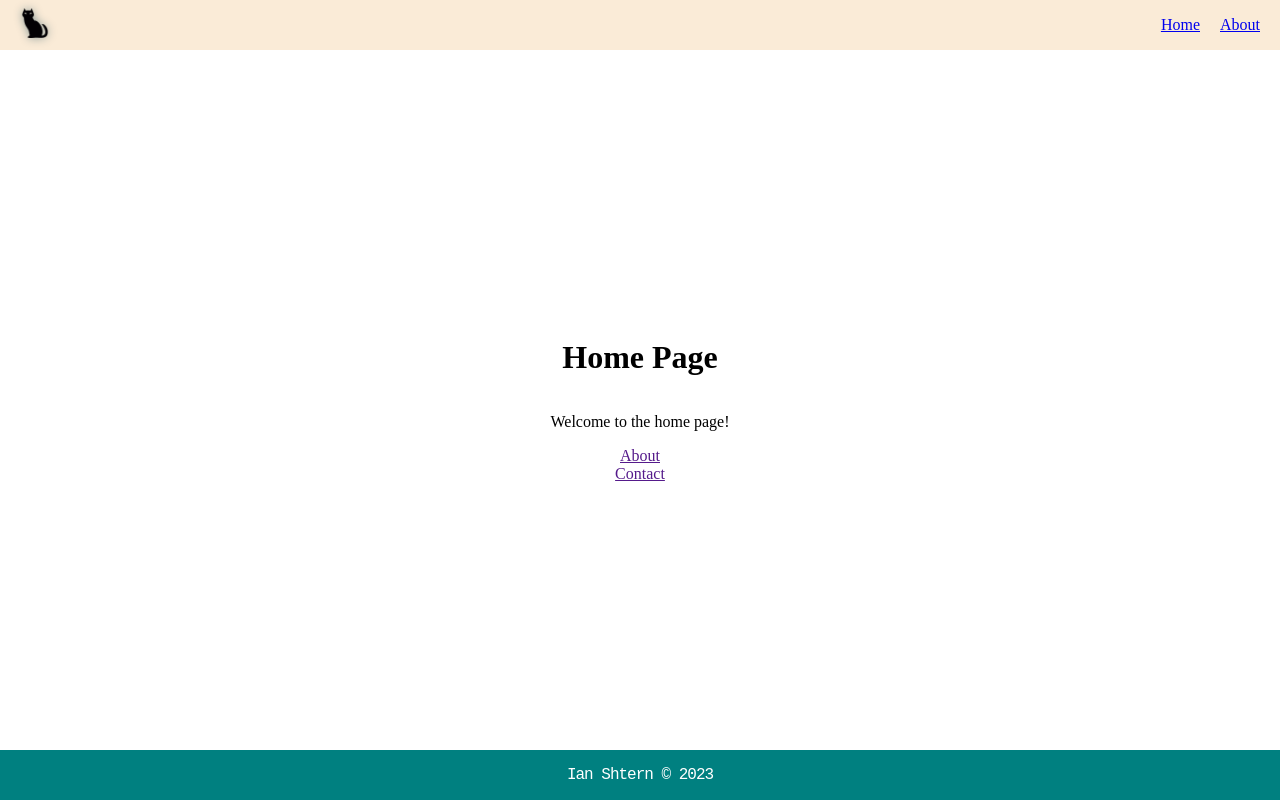
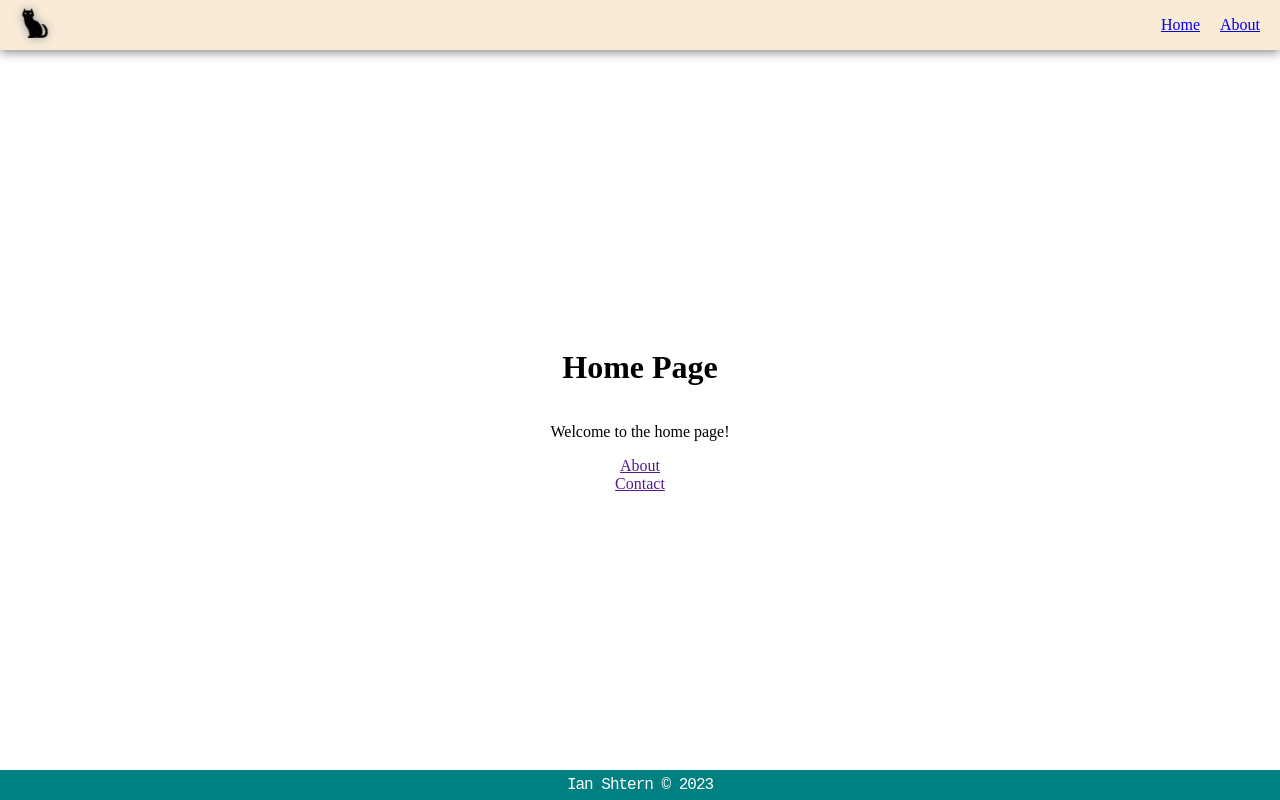
Before and after one commit to purple0CaT/d_base, a Django app: page / in a window 1280 px wide. Run offline with Django 4.2, Linux system fonts and the light colour scheme; parts of the project's set-up code (start-up, migrations or seed data) failed here and were passed over.

Commit message:
gitignore

```diff
--- a/main/templates/base.html
+++ b/main/templates/base.html
@@ -43,7 +43,7 @@
     }
     .header {
       height: 50px;
-      box-shadow: 0 5px 5px grØey;
+      box-shadow: 0 2px 10px grey;
       background-color: antiquewhite;
       display: grid;
       grid-template-columns: 1fr 1fr;
@@ -70,7 +70,7 @@
       gap: 20px;
     }
     .footer {
-      height: 50px;
+      height: 30px;
       background-color: teal;
       display: flex;
       justify-content: center;
```
Also changed, not shown: 1 other file.
